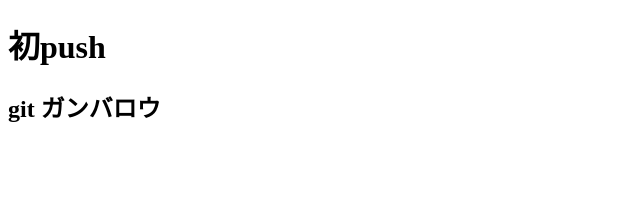
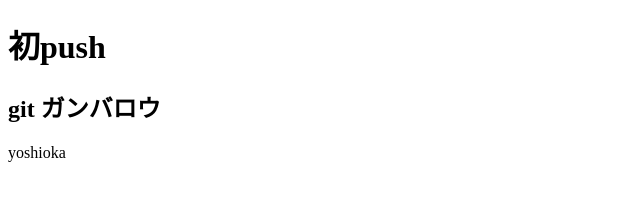
Before and after one commit to wataru-sasa/github_test, a plain HTML site: page index.html in a window 1280 px wide. Shown: the full height of the page, 0-640 px from the left. Drawn offline with Linux system fonts and the light colour scheme.

Commit message:
added yoshioka

```diff
--- a/index.html
+++ b/index.html
@@ -10,7 +10,7 @@
 <body>
     <h1>初push</h1>
     <h2>git ガンバロウ</h2>
-
+    <p>yoshioka</p>
 
 </body>
 
```
